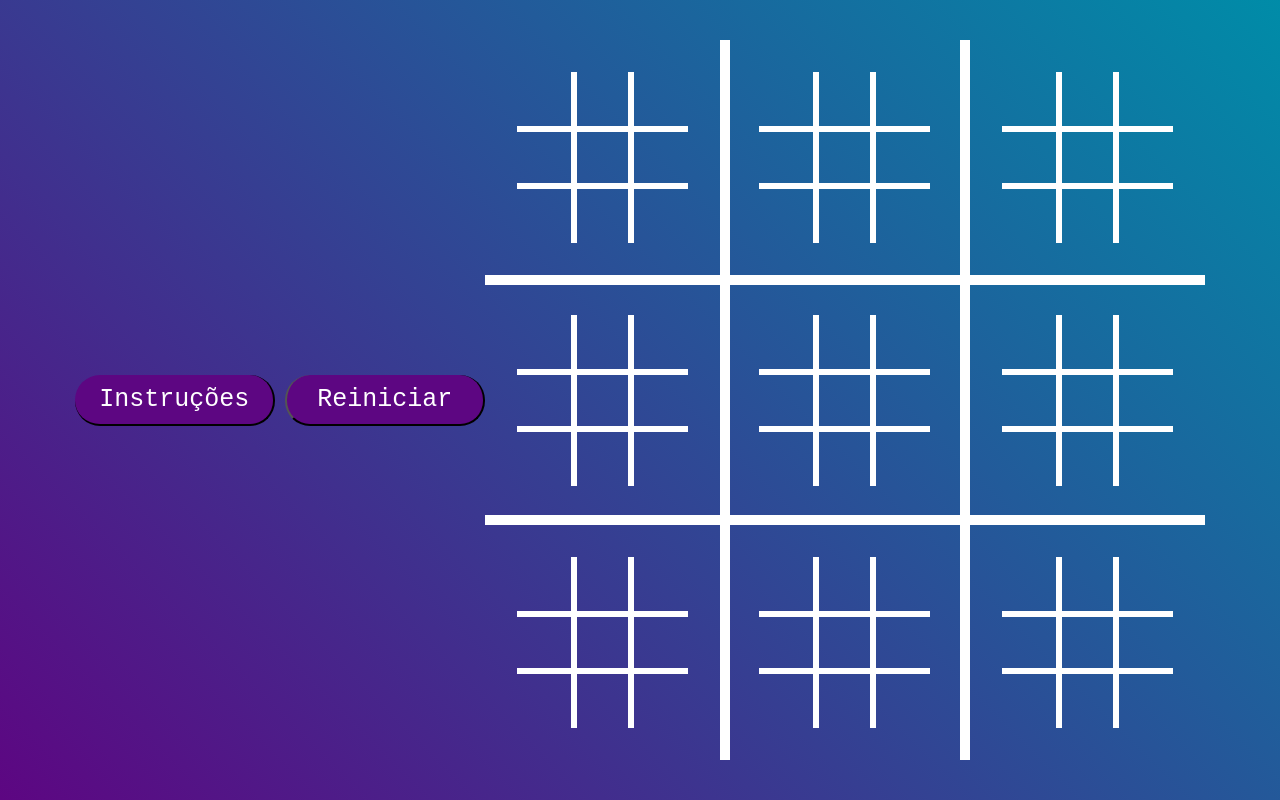
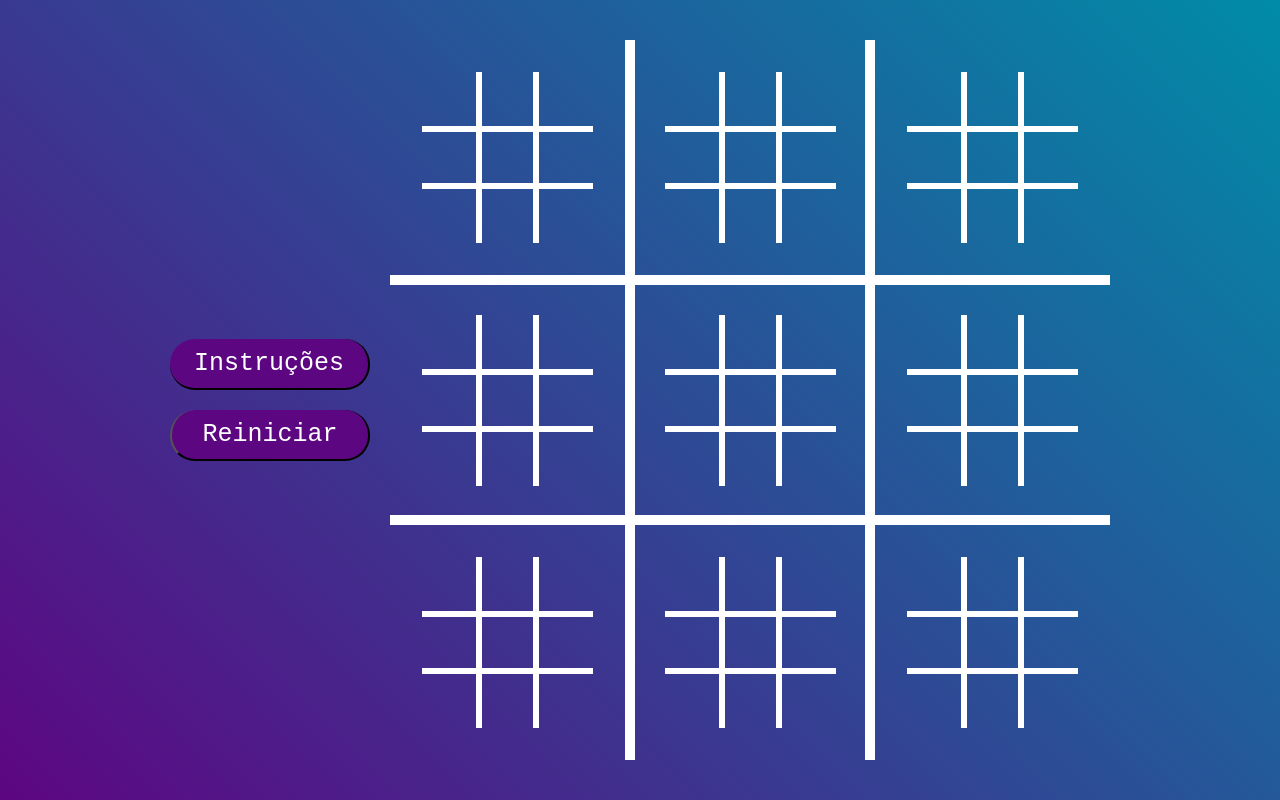
Before and after one commit to gbatistaa/tic-tac-toe, a plain HTML site: page index.html in a window 1280 px wide. Drawn offline with Linux system fonts and the light colour scheme.

Commit message:
Mudança do hover dos botões para a classe e estilização da div botoes

```diff
--- a/style.css
+++ b/style.css
@@ -162,14 +162,21 @@ p:nth-child(6) {animation: animaRegras 3s ease-out 2.8s forwards;}
     transition: 0.3s ease-out;
 }
 
+.botao:hover{
+    background-color: #7d2da0;
+}
+
+#botoes {
+    margin-right: 20px;
+    display: flex;
+    row-gap: 20px;
+    flex-direction: column;
+}
+
 #botao-instrucao {
     justify-content: center;
     align-items: center;
     cursor: pointer;
-}
-
-#botao-instrucao:hover, #botao-fechar:hover{
-    background-color: #7d2da0;
 }
 
 #botao-fechar {
```
